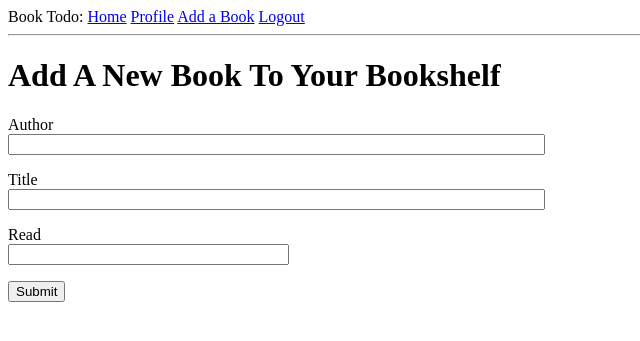
After one commit to Loquen/book-api, a Python web app: template app/templates/add_book.html in a window 1280 px wide. The commit adds this page. Shown: the top 341 px of the page, without its empty margins (0-640 px from the left). Run offline with Jinja, Linux system fonts and the light colour scheme; the template is opened without the code that fills it: most values are stand-ins (such as "Sample title", 1, 10 or a date in 2020); form fields are guessed from the names that the template uses.

Commit message:
add book pg, book lookups

```diff
--- a/app/__init__.py
+++ b/app/__init__.py
@@ -11,4 +11,4 @@ migrate = Migrate(app, db)
 login = LoginManager(app)
 login.login_view = 'login'
 
-from app import routes, models
+from app import routes, models, errors
--- a/app/forms.py
+++ b/app/forms.py
@@ -25,3 +25,9 @@ class RegistrationForm(FlaskForm):
     user = User.query.filter_by(email=email.data).first()
     if user is not None:
       raise ValidationError('Please use a different email address.')
+
+class AddBookForm(FlaskForm):
+  author = StringField('Author', validators=[DataRequired()])
+  title = StringField('Title', validators=[DataRequired()])
+  read = BooleanField('Finished')
+  submit = SubmitField('Add!')
--- /dev/null
+++ b/app/templates/404.html
@@ -0,0 +1,6 @@
+{% extends "base.html" %}
+
+{% block content %}
+    <h1>File Not Found</h1>
+    <p><a href="{{ url_for('index') }}">Back</a></p>
+{% endblock %}
--- /dev/null
+++ b/app/templates/add_book.html
@@ -0,0 +1,30 @@
+{% extends "base.html" %}
+
+{% block content %}
+    <h1>Add A New Book To Your Bookshelf</h1>
+    <form action="" method="post">
+      {{ form.hidden_tag() }}
+      <p>
+          {{ form.author.label }}<br>
+          {{ form.author(size=64) }}<br>
+          {% for error in form.author.errors %}
+          <span style="color: red;">[{{ error }}]</span>
+          {% endfor %}
+      </p>
+      <p>
+          {{ form.title.label }}<br>
+          {{ form.title(size=64) }}<br>
+          {% for error in form.title.errors %}
+          <span style="color: red;">[{{ error }}]</span>
+          {% endfor %}
+      </p>
+      <p>
+          {{ form.read.label }}<br>
+          {{ form.read(size=32) }}<br>
+          {% for error in form.read.errors %}
+          <span style="color: red;">[{{ error }}]</span>
+          {% endfor %}
+      </p>
+      <p>{{ form.submit() }}</p>
+  </form>
+{% endblock %}
--- a/app/templates/base.html
+++ b/app/templates/base.html
@@ -13,6 +13,7 @@
           <a href="{{ url_for('login') }}">Login</a>
           {% else %}
           <a href="{{ url_for('user', username=current_user.username) }}">Profile</a>
+          <a href="{{ url_for('add_book') }}">Add a Book</a>
           <a href="{{ url_for('logout') }}">Logout</a>
           {% endif %}
         </div>
```
Also changed, not shown: app/errors.py (added, +11 -0 lines), app/models.py (+10 -0 lines), app/routes.py (+15 -1 lines), app/templates/500.html (added, +7 -0 lines).
